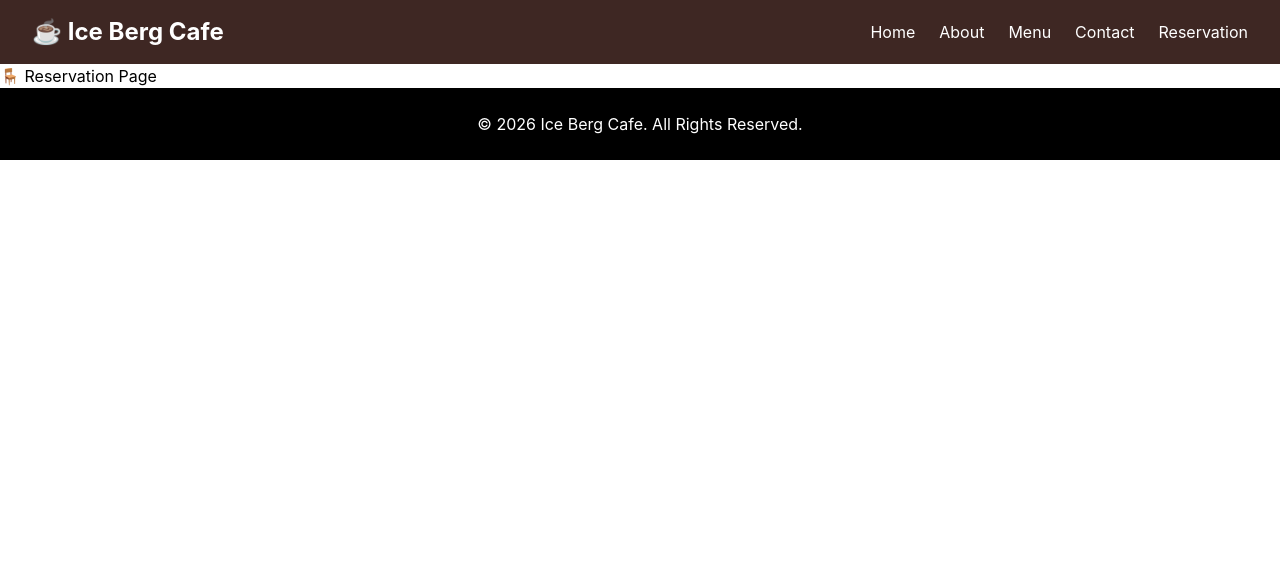
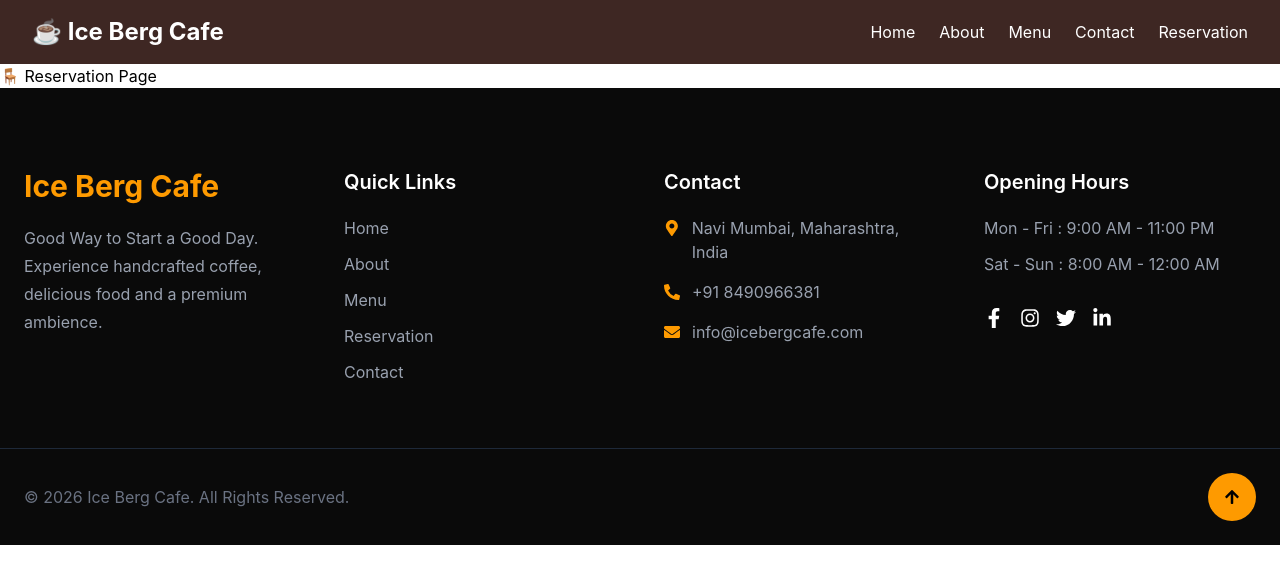
Before and after one commit to Bishwajeetsingh/ice-berg-cafe, a React (Vite) app: page /reservation in a window 1280 px wide. Shown: the top 584 px of the page. Built offline with nearby package versions, Linux system fonts and the light colour scheme.

Commit message:
Add premium footer

```diff
--- a/src/components/Footer.jsx
+++ b/src/components/Footer.jsx
@@ -1,7 +1,144 @@
+import {
+  FaFacebookF,
+  FaInstagram,
+  FaLinkedinIn,
+  FaTwitter,
+  FaMapMarkerAlt,
+  FaPhoneAlt,
+  FaEnvelope,
+  FaArrowUp,
+} from "react-icons/fa";
+
+import { Link } from "react-router-dom";
+
 function Footer() {
+  const scrollTop = () => {
+    window.scrollTo({
+      top: 0,
+      behavior: "smooth",
+    });
+  };
+
   return (
-    <footer className="bg-black text-white text-center py-6">
-      © 2026 Ice Berg Cafe. All Rights Reserved.
+    <footer className="bg-[#0a0a0a] text-white pt-20 relative">
+
+      <div className="max-w-7xl mx-auto px-6 grid md:grid-cols-4 gap-12 pb-16">
+
+        {/* Logo */}
+        <div>
+          <h2 className="text-3xl font-bold text-amber-500">
+            Ice Berg Cafe
+          </h2>
+
+          <p className="text-gray-400 mt-5 leading-7">
+            Good Way to Start a Good Day.
+            Experience handcrafted coffee,
+            delicious food and a premium ambience.
+          </p>
+        </div>
+
+        {/* Quick Links */}
+        <div>
+          <h3 className="text-xl font-semibold mb-5">
+            Quick Links
+          </h3>
+
+          <div className="flex flex-col gap-3 text-gray-400">
+
+            <Link to="/">Home</Link>
+            <Link to="/about">About</Link>
+            <Link to="/menu">Menu</Link>
+            <Link to="/reservation">Reservation</Link>
+            <Link to="/contact">Contact</Link>
+
+          </div>
+        </div>
+
+        {/* Contact */}
+        <div>
+          <h3 className="text-xl font-semibold mb-5">
+            Contact
+          </h3>
+
+          <div className="space-y-4 text-gray-400">
+
+            <p className="flex gap-3">
+              <FaMapMarkerAlt className="text-amber-500 mt-1" />
+             Navi Mumbai, Maharashtra, India
+            </p>
+
+            <p className="flex gap-3">
+              <FaPhoneAlt className="text-amber-500 mt-1" />
+              +91 8490966381
+            </p>
+
+            <p className="flex gap-3">
+              <FaEnvelope className="text-amber-500 mt-1" />
+              info@icebergcafe.com
+            </p>
+
+          </div>
+        </div>
+
+        {/* Opening Hours */}
+        <div>
+          <h3 className="text-xl font-semibold mb-5">
+            Opening Hours
+          </h3>
+
+          <div className="text-gray-400 space-y-3">
+
+            <p>Mon - Fri : 9:00 AM - 11:00 PM</p>
+
+            <p>Sat - Sun : 8:00 AM - 12:00 AM</p>
+
+          </div>
+
+          <div className="flex gap-4 mt-8 text-xl">
+
+            <a href="#">
+              <FaFacebookF />
+            </a>
+
+            <a href="#">
+              <FaInstagram />
+            </a>
+
+            <a href="#">
+              <FaTwitter />
+            </a>
+
+            <a href="#">
+              <FaLinkedinIn />
+            </a>
+
+          </div>
+
+        </div>
+
+      </div>
+
+      {/* Bottom */}
+
+      <div className="border-t border-gray-800 py-6">
+
+        <div className="max-w-7xl mx-auto px-6 flex flex-col md:flex-row justify-between items-center">
+
+          <p className="text-gray-500 text-center md:text-left">
+            © 2026 Ice Berg Cafe. All Rights Reserved.
+          </p>
+
+          <button
+            onClick={scrollTop}
+            className="mt-4 md:mt-0 bg-amber-500 hover:bg-amber-600 w-12 h-12 rounded-full flex items-center justify-center transition"
+          >
+            <FaArrowUp className="text-black" />
+          </button>
+
+        </div>
+
+      </div>
+
     </footer>
   );
 }
```
